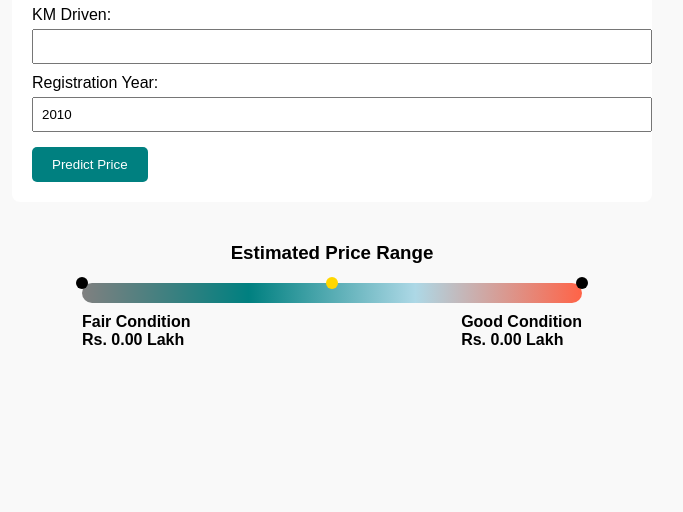
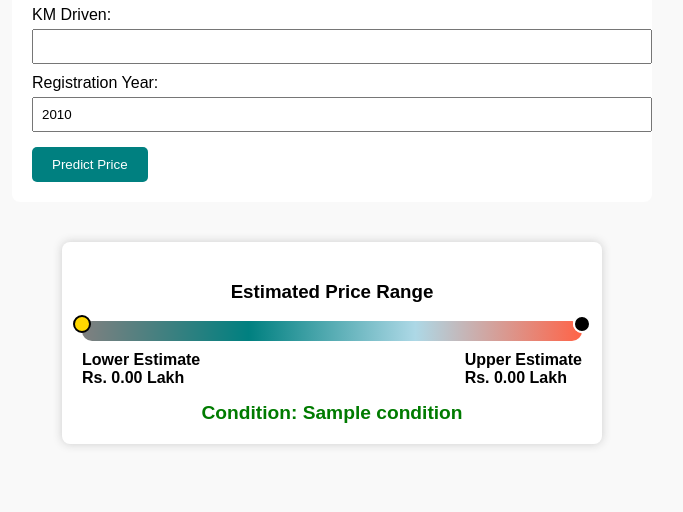
Before and after one commit to ahujanikhil1/used_car_price_prdict_model, a Flask app: template templates/index.html in a window 1280 px wide. Shown: the part 540-1052 px from the top of the page, without its empty margins (308-991 px from the left). Before the commit the page ends 885 px from the top, so only its background shows below. Run offline with Flask 3, Linux system fonts and the light colour scheme; the template is opened without the code that fills it: most values are stand-ins (such as "Sample title", 1, 10 or a date in 2020); parts of the project's set-up code (start-up, migrations or seed data) failed here and were passed over.

Commit message:
Update index.html

```diff
--- a/templates/index.html
+++ b/templates/index.html
@@ -1,7 +1,7 @@
 <!DOCTYPE html>
 <html lang="en">
 <head>
-    <meta charset="UTF-8">
+    <meta charset="UTF-8" />
     <title>Used Car Price Predictor</title>
     <style>
         body {
@@ -40,31 +40,43 @@
         .price-bar-container {
             max-width: 500px;
             margin: 40px auto;
+            background: #fff;
+            padding: 20px;
+            border-radius: 8px;
+            box-shadow: 0 0 10px #ccc;
         }
         .price-bar {
-            display: flex;
-            align-items: center;
+            position: relative;
             height: 20px;
             background: linear-gradient(to right, gray, teal, lightblue, tomato);
             border-radius: 10px;
-            position: relative;
         }
         .marker {
             position: absolute;
             top: -6px;
-            width: 12px;
-            height: 12px;
+            width: 14px;
+            height: 14px;
             background: black;
             border-radius: 50%;
             transform: translateX(-50%);
+            border: 2px solid white;
+        }
+        .marker.predicted {
+            background-color: gold;
+            border-color: black;
         }
         .labels {
             display: flex;
             justify-content: space-between;
             margin-top: 10px;
+            font-weight: bold;
         }
-        .labels div {
-            font-weight: bold;
+        .condition {
+            text-align: center;
+            font-size: 1.2em;
+            margin-top: 15px;
+            font-weight: 600;
+            color: #007b00;
         }
     </style>
 </head>
@@ -83,7 +95,7 @@
         <label>Model:</label>
         <select name="model" required onchange="updateVariants()">
             <option value="">Select Model</option>
-            {% if form_data %}
+            {% if form_data and form_data.make in models %}
             {% for model in models[form_data.make] %}
             <option value="{{ model }}" {% if form_data.model == model %}selected{% endif %}>{{ model }}</option>
             {% endfor %}
@@ -94,9 +106,12 @@
         <select name="variant" required>
             <option value="">Select Variant</option>
             {% if form_data %}
-            {% for variant in variants[form_data.make ~ '|||' ~ form_data.model] %}
+            {% set key = form_data.make ~ '|||' ~ form_data.model %}
+            {% if key in variants %}
+            {% for variant in variants[key] %}
             <option value="{{ variant }}" {% if form_data.variant == variant %}selected{% endif %}>{{ variant }}</option>
             {% endfor %}
+            {% endif %}
             {% endif %}
         </select>
 
@@ -123,10 +138,11 @@
         </select>
 
         <label>KM Driven:</label>
-        <input type="number" name="km_driven" min="0" required value="{{ form_data.km_driven if form_data else '' }}">
+        <input type="number" name="km_driven" min="0" required value="{{ form_data.km_driven if form_data else '' }}" />
 
         <label>Registration Year:</label>
-        <input type="number" name="registration_year" min="1990" max="{{ current_year }}" required value="{{ current_year if not form_data else current_year - form_data.car_age }}">
+        <input type="number" name="registration_year" min="1990" max="{{ current_year }}" required
+            value="{{ current_year if not form_data else current_year - form_data.car_age }}" />
 
         <button type="submit">Predict Price</button>
     </form>
@@ -134,19 +150,18 @@
     {% if prediction %}
     <div class="price-bar-container">
         <h3>Estimated Price Range</h3>
-        <div class="price-bar">
-            <!-- Marker for lower price -->
-            <div class="marker" style="left: 0%;"></div>
-
-            <!-- Marker for predicted price -->
-            <div class="marker" style="left: 50%; background-color: gold;"></div>
-
-            <!-- Marker for upper price -->
-            <div class="marker" style="left: 100%;"></div>
+        <div class="price-bar" id="priceBar">
+            <!-- Markers will be positioned dynamically by script -->
+            <div class="marker" id="markerLow"></div>
+            <div class="marker predicted" id="markerPredicted"></div>
+            <div class="marker" id="markerHigh"></div>
         </div>
         <div class="labels">
-            <div>Fair Condition<br>Rs. {{ "%.2f"|format(price_range_low / 100000) }} Lakh</div>
-            <div>Good Condition<br>Rs. {{ "%.2f"|format(price_range_high / 100000) }} Lakh</div>
+            <div>Lower Estimate<br>Rs. {{ "%.2f"|format(price_range_low / 100000) }} Lakh</div>
+            <div>Upper Estimate<br>Rs. {{ "%.2f"|format(price_range_high / 100000) }} Lakh</div>
+        </div>
+        <div class="condition">
+            Condition: {{ condition }}
         </div>
     </div>
     {% endif %}
@@ -166,6 +181,8 @@
                     modelSelect.appendChild(opt);
                 });
             }
+            // Reset variants on make change
+            updateVariants();
         }
 
         function updateVariants() {
@@ -183,6 +200,29 @@
                 });
             }
         }
+
+        // Position price markers proportionally on the price bar
+        {% if prediction %}
+        (function positionMarkers() {
+            const low = {{ price_range_low }};
+            const pred = {{ prediction }};
+            const high = {{ price_range_high }};
+
+            // Calculate relative percentages
+            const minPrice = Math.min(low, pred, high);
+            const maxPrice = Math.max(low, pred, high);
+            const range = maxPrice - minPrice;
+
+            function getPercent(value) {
+                if (range === 0) return 50;
+                return ((value - minPrice) / range) * 100;
+            }
+
+            document.getElementById('markerLow').style.left = getPercent(low) + '%';
+            document.getElementById('markerPredicted').style.left = getPercent(pred) + '%';
+            document.getElementById('markerHigh').style.left = getPercent(high) + '%';
+        })();
+        {% endif %}
     </script>
 </body>
 </html>
```
